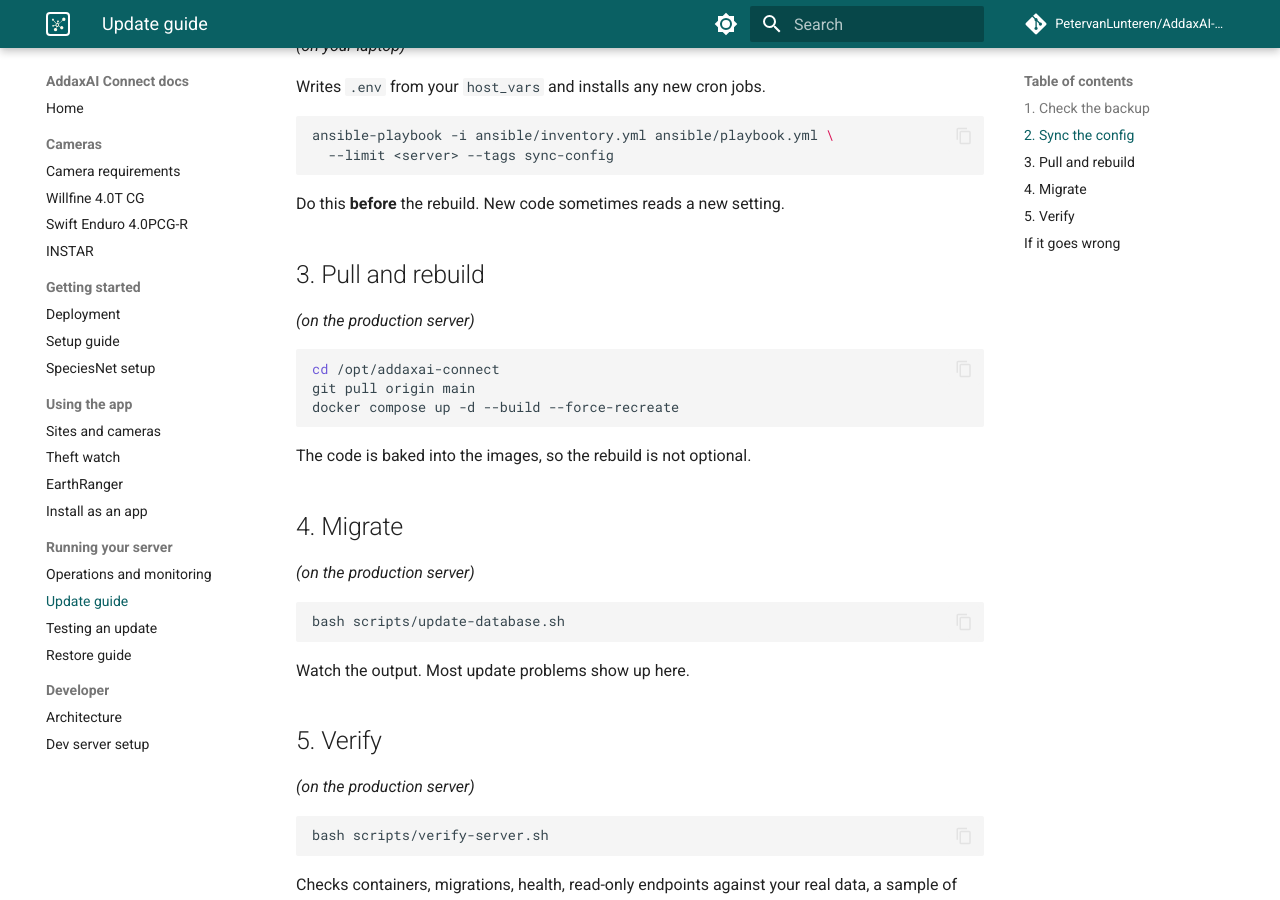
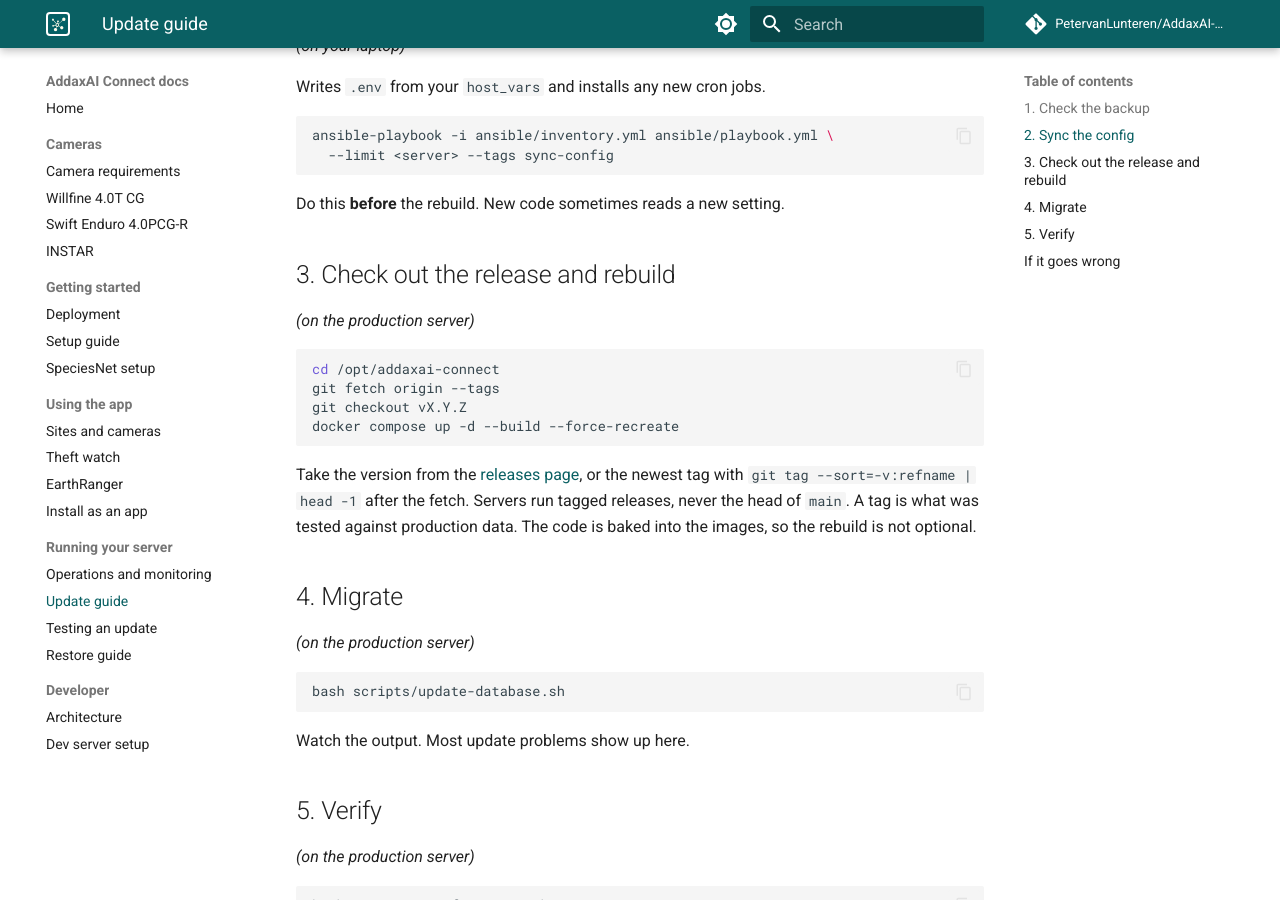
Before and after one commit to PetervanLunteren/AddaxAI-Connect, an MkDocs documentation site: the page built from docs/update-guide.md, in a window 1280 px wide and 900 px high, scrolled down 612 px. Built offline with MkDocs 1.6.1 and Material for MkDocs 9.7.7, drawn with Linux system fonts in a browser that asks for light colours; comment, search, counter and statistics services are not loaded.

Commit message:
Deploy the newest release tag instead of the head of main
New servers and env-refresh runs checked out main, so a client could get
untested work in progress (lab ran v0.8.0 plus one commit after an
env-refresh on 25 Aug). The dev-tools role now checks out git_version:
unset resolves the newest v* tag on the remote at deploy time, a tag pins
one, main is for the dev server only. The update guide checks out a tag,
the way the update skill already did. The VERSION workflow is gone: the
release step writes VERSION before tagging since v0.7.0, and the action
would write the wrong value to main for a hotfix tag on an older commit.

Claude-Session: https://claude.ai/code/session_01RiYmGTZjccYBYu2W56HDcN

````diff
--- a/docs/update-guide.md
+++ b/docs/update-guide.md
@@ -32,17 +32,22 @@ ansible-playbook -i ansible/inventory.yml ansible/playbook.yml \
 
 Do this **before** the rebuild. New code sometimes reads a new setting.
 
-## 3. Pull and rebuild
+## 3. Check out the release and rebuild
 
 *(on the production server)*
 
 ```bash
 cd /opt/addaxai-connect
-git pull origin main
+git fetch origin --tags
+git checkout vX.Y.Z
 docker compose up -d --build --force-recreate
 ```
 
-The code is baked into the images, so the rebuild is not optional.
+Take the version from the [releases page](https://github.com/PetervanLunteren/AddaxAI-Connect/releases),
+or the newest tag with `git tag --sort=-v:refname | head -1` after the fetch.
+Servers run tagged releases, never the head of `main`. A tag is what was
+tested against production data. The code is baked into the images, so the
+rebuild is not optional.
 
 ## 4. Migrate
 
````
Also changed, not shown: DEVELOPERS.md (+23 -1 lines), docs/deployment.md (+6 -0 lines), docs/dev-server-setup.md (+2 -1 lines), docs/test-update.md (+4 -0 lines), 5 other files.
